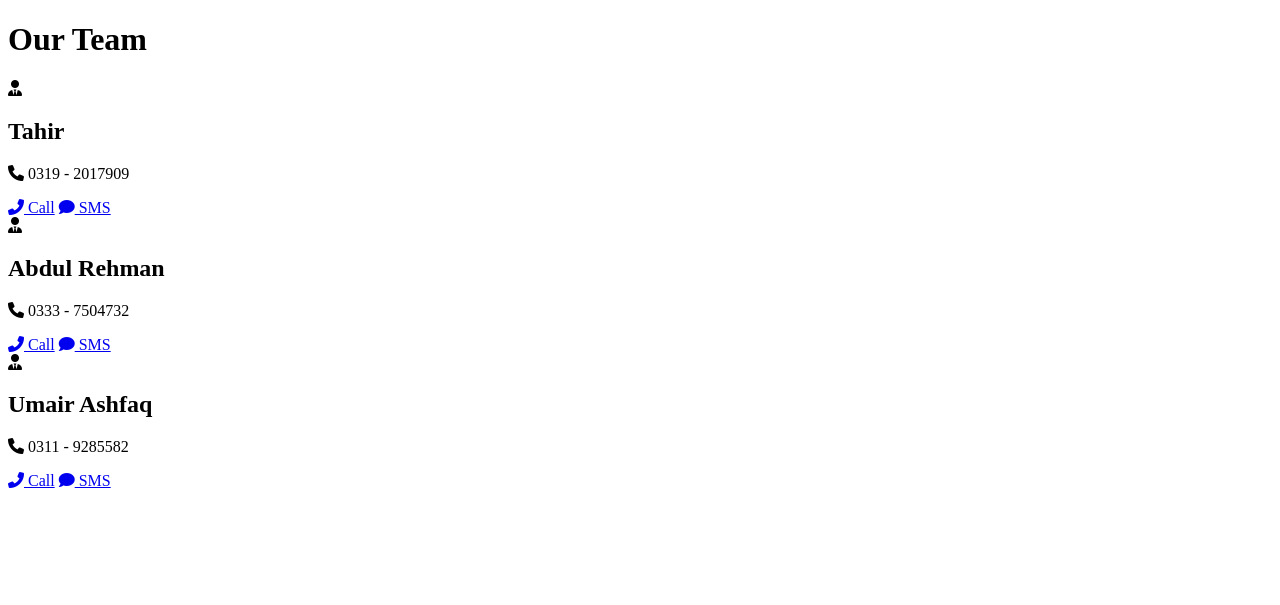
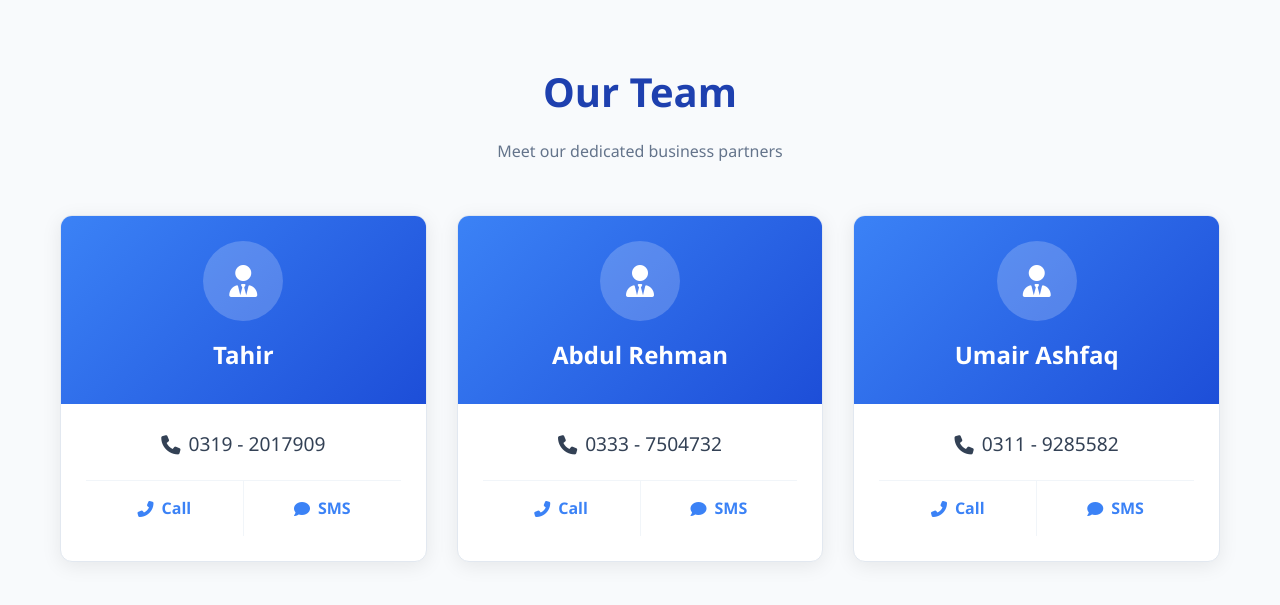
Before and after one commit to umarvortex/Imageslider, a plain HTML site: page index.html in a window 1280 px wide. Drawn offline with Linux system fonts and the light colour scheme.

Commit message:
Update index.html

```diff
--- a/index.html
+++ b/index.html
@@ -4,58 +4,263 @@
     <meta charset="UTF-8">
     <meta name="viewport" content="width=device-width, initial-scale=1.0">
     <title>Pak Pipes - Our Team</title>
-    <link rel="stylesheet" href="styles.css">
-    <link rel="stylesheet" href="https://cdnjs.cloudflare.com/ajax/libs/font-awesome/6.0.0-beta3/css/all.min.css">
+    <link rel="stylesheet" href="https://cdnjs.cloudflare.com/ajax/libs/font-awesome/6.4.0/css/all.min.css">
+    <style>
+        /* Modern Reset */
+        * {
+            margin: 0;
+            padding: 0;
+            box-sizing: border-box;
+        }
+
+        body {
+            font-family: 'Segoe UI', system-ui, -apple-system, sans-serif;
+            background-color: #f8fafc;
+            color: #1e293b;
+            line-height: 1.6;
+            padding: 20px;
+        }
+
+        .team-section {
+            max-width: 1200px;
+            margin: 0 auto;
+            padding: 40px 0;
+        }
+
+        .team-heading {
+            text-align: center;
+            margin-bottom: 50px;
+            position: relative;
+        }
+
+        .team-heading h1 {
+            font-size: 2.5rem;
+            color: #1e40af;
+            margin-bottom: 15px;
+            font-weight: 700;
+        }
+
+        .team-heading p {
+            color: #64748b;
+            max-width: 600px;
+            margin: 0 auto;
+        }
+
+        .partners-container {
+            display: grid;
+            grid-template-columns: repeat(auto-fit, minmax(300px, 1fr));
+            gap: 30px;
+            padding: 0 20px;
+        }
+
+        .partner {
+            background: white;
+            border-radius: 12px;
+            overflow: hidden;
+            box-shadow: 0 4px 20px rgba(0, 0, 0, 0.08);
+            transition: all 0.3s cubic-bezier(0.4, 0, 0.2, 1);
+            border: 1px solid #e2e8f0;
+        }
+
+        .partner:hover {
+            transform: translateY(-5px);
+            box-shadow: 0 10px 25px rgba(0, 0, 0, 0.12);
+            border-color: #93c5fd;
+        }
+
+        .partner-header {
+            background: linear-gradient(135deg, #3b82f6 0%, #1d4ed8 100%);
+            color: white;
+            padding: 25px;
+            text-align: center;
+            position: relative;
+        }
+
+        .partner-avatar {
+            width: 80px;
+            height: 80px;
+            border-radius: 50%;
+            background: rgba(255, 255, 255, 0.2);
+            display: flex;
+            align-items: center;
+            justify-content: center;
+            margin: 0 auto 15px;
+            font-size: 2rem;
+        }
+
+        .partner-name {
+            font-size: 1.5rem;
+            font-weight: 600;
+            margin-bottom: 5px;
+        }
+
+        .partner-contact {
+            padding: 25px;
+            text-align: center;
+        }
+
+        .partner-number {
+            font-size: 1.2rem;
+            color: #334155;
+            margin-bottom: 20px;
+            display: flex;
+            align-items: center;
+            justify-content: center;
+            gap: 8px;
+        }
+
+        .partner-actions {
+            display: flex;
+            border-top: 1px solid #f1f5f9;
+        }
+
+        .partner-action {
+            flex: 1;
+            padding: 15px;
+            text-align: center;
+            color: #3b82f6;
+            text-decoration: none;
+            font-weight: 600;
+            transition: all 0.2s ease;
+            display: flex;
+            align-items: center;
+            justify-content: center;
+            gap: 8px;
+        }
+
+        .partner-action:first-child {
+            border-right: 1px solid #f1f5f9;
+        }
+
+        .partner-action:hover {
+            background-color: #f8fafc;
+            color: #1d4ed8;
+        }
+
+        /* Responsive adjustments */
+        @media (max-width: 768px) {
+            .partners-container {
+                grid-template-columns: 1fr;
+                max-width: 400px;
+                margin: 0 auto;
+            }
+
+            .team-heading h1 {
+                font-size: 2rem;
+            }
+        }
+
+        @media (max-width: 480px) {
+            .partner {
+                border-radius: 10px;
+            }
+
+            .partner-header {
+                padding: 20px;
+            }
+
+            .partner-avatar {
+                width: 70px;
+                height: 70px;
+                font-size: 1.8rem;
+            }
+
+            .partner-name {
+                font-size: 1.3rem;
+            }
+
+            .partner-number {
+                font-size: 1.1rem;
+            }
+        }
+    </style>
 </head>
 <body>
-    <div class="team-section">
-        <h1 class="team-heading">Our Team</h1>
-        <div class="team-container">
-            <!-- Card 1 -->
-            <div class="team-card">
-                <div class="card-header">
+    <section class="team-section">
+        <div class="team-heading">
+            <h1>Our Team</h1>
+            <p>Meet our dedicated business partners</p>
+        </div>
+
+        <div class="partners-container">
+            <!-- Partner 1 -->
+            <div class="partner">
+                <div class="partner-header">
+                    <div class="partner-avatar">
                         <i class="fas fa-user-tie"></i>
-                    <h2>Tahir</h2>
                     </div>
-                <div class="card-body">
-                    <p><i class="fas fa-phone"></i> 0319 - 2017909</p>
+                    <h2 class="partner-name">Tahir</h2>
                 </div>
-                <div class="card-footer">
-                    <a href="tel:03192017909"><i class="fas fa-phone-alt"></i> Call</a>
-                    <a href="sms:03192017909"><i class="fas fa-comment"></i> SMS</a>
+                <div class="partner-contact">
+                    <div class="partner-number">
+                        <i class="fas fa-phone"></i>
+                        <span>0319 - 2017909</span>
+                    </div>
+                    <div class="partner-actions">
+                        <a href="tel:03192017909" class="partner-action">
+                            <i class="fas fa-phone-alt"></i>
+                            <span>Call</span>
+                        </a>
+                        <a href="sms:03192017909" class="partner-action">
+                            <i class="fas fa-comment"></i>
+                            <span>SMS</span>
+                        </a>
+                    </div>
                 </div>
             </div>
 
-            <!-- Card 2 -->
-            <div class="team-card">
-                <div class="card-header">
+            <!-- Partner 2 -->
+            <div class="partner">
+                <div class="partner-header">
+                    <div class="partner-avatar">
                         <i class="fas fa-user-tie"></i>
-                    <h2>Abdul Rehman</h2>
                     </div>
-                <div class="card-body">
-                    <p><i class="fas fa-phone"></i> 0333 - 7504732</p>
+                    <h2 class="partner-name">Abdul Rehman</h2>
                 </div>
-                <div class="card-footer">
-                    <a href="tel:03337504732"><i class="fas fa-phone-alt"></i> Call</a>
-                    <a href="sms:03337504732"><i class="fas fa-comment"></i> SMS</a>
+                <div class="partner-contact">
+                    <div class="partner-number">
+                        <i class="fas fa-phone"></i>
+                        <span>0333 - 7504732</span>
+                    </div>
+                    <div class="partner-actions">
+                        <a href="tel:03337504732" class="partner-action">
+                            <i class="fas fa-phone-alt"></i>
+                            <span>Call</span>
+                        </a>
+                        <a href="sms:03337504732" class="partner-action">
+                            <i class="fas fa-comment"></i>
+                            <span>SMS</span>
+                        </a>
+                    </div>
                 </div>
             </div>
 
-            <!-- Card 3 -->
-            <div class="team-card">
-                <div class="card-header">
+            <!-- Partner 3 -->
+            <div class="partner">
+                <div class="partner-header">
+                    <div class="partner-avatar">
                         <i class="fas fa-user-tie"></i>
-                    <h2>Umair Ashfaq</h2>
                     </div>
-                <div class="card-body">
-                    <p><i class="fas fa-phone"></i> 0311 - 9285582</p>
+                    <h2 class="partner-name">Umair Ashfaq</h2>
                 </div>
-                <div class="card-footer">
-                    <a href="tel:03119285582"><i class="fas fa-phone-alt"></i> Call</a>
-                    <a href="sms:03119285582"><i class="fas fa-comment"></i> SMS</a>
+                <div class="partner-contact">
+                    <div class="partner-number">
+                        <i class="fas fa-phone"></i>
+                        <span>0311 - 9285582</span>
+                    </div>
+                    <div class="partner-actions">
+                        <a href="tel:03119285582" class="partner-action">
+                            <i class="fas fa-phone-alt"></i>
+                            <span>Call</span>
+                        </a>
+                        <a href="sms:03119285582" class="partner-action">
+                            <i class="fas fa-comment"></i>
+                            <span>SMS</span>
+                        </a>
                     </div>
                 </div>
             </div>
         </div>
+    </section>
 </body>
 </html>
```
Lines whose indentation alone changed are shown as unchanged.
